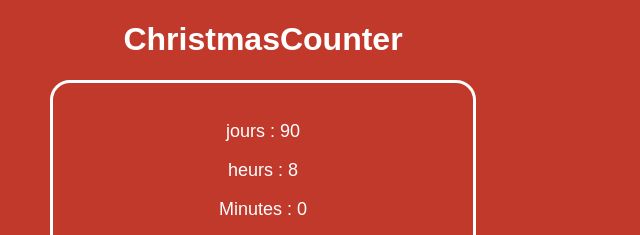
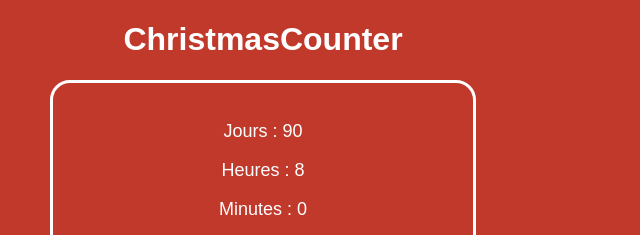
Before and after one commit to Thibcott/ChristmasCounter, a plain HTML site: page ChristmasCounter-JS/index.html in a window 1280 px wide. Shown: the top 235 px of the page, 377-1017 px from the left. Drawn offline with Linux system fonts and the light colour scheme.

Commit message:
make some code refactoring

```diff
--- a/ChristmasCounter-JS/index.html
+++ b/ChristmasCounter-JS/index.html
@@ -5,19 +5,19 @@
         <title>ChristmasCounter</title>
         <link rel="stylesheet" type="text/css" href="style.css">
     </head>
-    <body onload="myFunction()">
+    <body onload="remainingTime">
         <header>
             <h1>ChristmasCounter</h1>
         </header>
         <article>
-            <p id = days></p>
-            <p id = hours></p>
-            <p id = Minutes></p>
-            <p id = Seconds></p>
-
+            <p id=days></p>
+            <p id=hours></p>
+            <p id=minutes></p>
+            <p id=seconds></p>
         </article>
         <footer>
-            <label>Developed by
+            <label>
+                Developed by
                 <a href="https://www.instagram.com/thibaut_cotture/">Thibcott</a>
                 (insta)
             </label>
--- a/ChristmasCounter-JS/script.js
+++ b/ChristmasCounter-JS/script.js
@@ -1,40 +1,35 @@
-var myVar = setInterval(myFunction, 1000);
+setInterval(remainingTime, 1000);
 
-function myFunction() {
+function remainingTime() {
+    var actualDate = new Date();
+    const christmasDate = new Date('12/25/2020');
+    const diffTime = Math.abs(christmasDate - actualDate);
 
-    var date1 = new Date();
-    const date2 = new Date('12/25/2020');
-    const diffTime = Math.abs(date2 - date1);
     console.log(diffTime + " milliseconds");
+
     //calcule jours
     const diffDays = Math.ceil(diffTime / (1000 * 60 * 60 * 24));
     console.log(diffDays + " days");
 
-    //calcule heurs
-    const diffhours = 24 - date1.getHours();
-    console.log(diffhours + " hours");
+    //calcule heures
+    const diffHours = 24 - actualDate.getHours();
+    console.log(diffHours + " hours");
 
-    //calcule  minute
-    const diffMinute = 59 - date1.getMinutes();
-    console.log(diffMinute + " Minutes");
+    //calcule minutes
+    const diffMinutes = 59 - actualDate.getMinutes();
+    console.log(diffMinutes + " minutes");
 
-    //calcule  seconde
-    const diffSeconde = 59 - date1.getSeconds();
-    console.log(diffSeconde + " Secondes");
+    //calcule secondes
+    const diffSecondes = 59 - actualDate.getSeconds();
+    console.log(diffSecondes + " secondes");
 
     //log
-
-
-
     console.log(typeof(diffDays));
 
     //affichage
-    document.getElementById("days").innerHTML = "jours : " + diffDays;
-    document.getElementById("hours").innerHTML = "heurs : " + diffhours;
-    document.getElementById("Minutes").innerHTML = "Minutes : " + diffMinute;
-    document.getElementById("Seconds").innerHTML = "Secondes : " + diffSeconde;
-
-
+    document.getElementById("days").innerHTML = "Jours : " + diffDays;
+    document.getElementById("hours").innerHTML = "Heures : " + diffHours;
+    document.getElementById("minutes").innerHTML = "Minutes : " + diffMinutes;
+    document.getElementById("seconds").innerHTML = "Secondes : " + diffSecondes;
 }
-
-//to do formater l affichage et poffiner le css et changer la couleur de l arriere plan
+//TODO: formater l'affichage, poffiner le css et changer la couleur de l'arrière plan
--- a/ChristmasCounter-JS/style.css
+++ b/ChristmasCounter-JS/style.css
@@ -3,24 +3,26 @@ html{
     color:white;
     font-family: Arial, sans-serif;
 }
+
 article{
     font-size: large;
-    margin-top:10px;
+    margin-top: 10px;
     padding: 20px;
     padding-bottom: 40px;
-    margin:auto;
+    margin: auto;
     width: 30%;
     height: 50%;
     text-align: center;
     border-color: white;
-    border-style:solid;
+    border-style: solid;
     border-radius: 20px;
-    margin-top:20px;
+    margin-top: 20px;
+}
 
-}
 header{
     text-align: center;
 }
+
 footer {
     font-size: 15px;
     position: fixed;
@@ -30,5 +32,4 @@ footer {
     color: white;
     margin-bottom: 3px;
     text-align: right;
-
- }
+}
```
